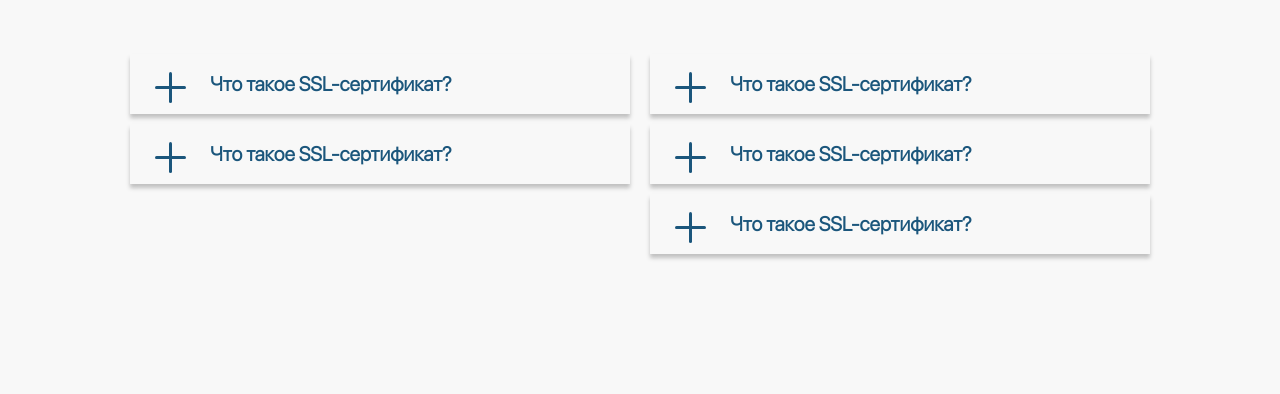
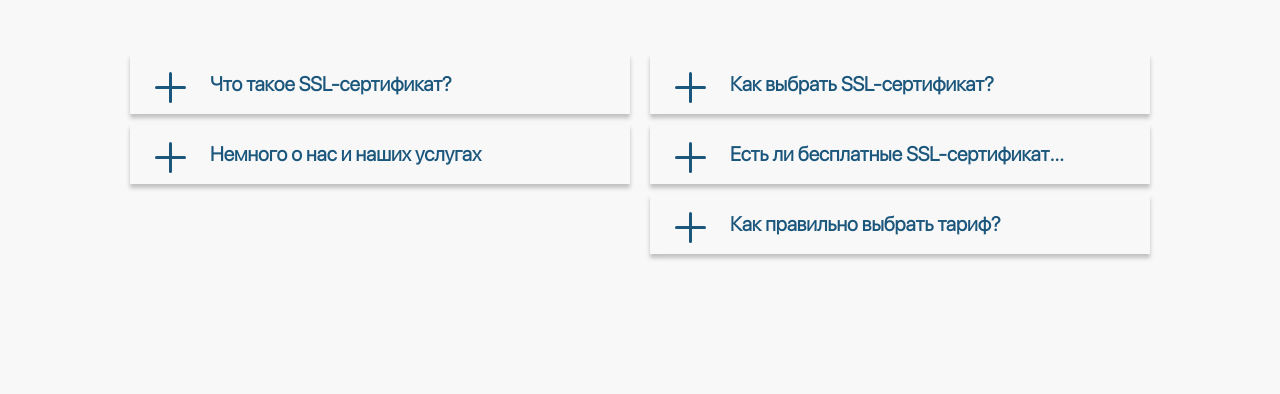
Before and after one commit to Aleksandr3267/hosting-test, a plain HTML site: page index.html in a window 1280 px wide. Shown: the part 7158-7552 px from the top of the page. Drawn offline with Linux system fonts and the light colour scheme.

Commit message:
Update index.html

```diff
--- a/index.html
+++ b/index.html
@@ -668,7 +668,7 @@
                     оформлением заказа на виртуальный хостинг. Если вы не нашли ответ на имеющиеся у вас вопрос, задайте
                     его
                     нашим специалистам.</p>
-                <div class="faq__content">
+                 <div class="faq__content">
                     <div class="faq-content-left">
                         <div class="faq-spoiler">
                             <div class="faq-spoiler-click">Что такое SSL-сертификат?</div>
@@ -690,7 +690,7 @@
                             </div>
                         </div>
                         <div class="faq-spoiler">
-                            <div class="faq-spoiler-click">Что такое SSL-сертификат?</div>
+                            <div class="faq-spoiler-click">Немного о нас и наших услугах</div>
                             <div class="content">
                                 <p>Это криптографический протокол для организации защищенного соединения с вашим сайтом.
                                     Такие
@@ -711,7 +711,8 @@
                     </div>
                     <div class="faq-content-right">
                         <div class="faq-spoiler">
-                            <div class="faq-spoiler-click">Что такое SSL-сертификат?</div>
+                            <div class="faq-spoiler-click">Как выбрать SSL-сертификат?
+                            </div>
                             <div class="content">
                                 <p>Это криптографический протокол для организации защищенного соединения с вашим сайтом.
                                     Такие
@@ -730,7 +731,8 @@
                             </div>
                         </div>
                         <div class="faq-spoiler">
-                            <div class="faq-spoiler-click">Что такое SSL-сертификат?</div>
+                            <div class="faq-spoiler-click">Есть ли бесплатные SSL-сертификаты?
+                            </div>
                             <div class="content">
                                 <p>Это криптографический протокол для организации защищенного соединения с вашим сайтом.
                                     Такие
@@ -749,7 +751,8 @@
                             </div>
                         </div>
                         <div class="faq-spoiler">
-                            <div class="faq-spoiler-click">Что такое SSL-сертификат?</div>
+                            <div class="faq-spoiler-click">Как правильно выбрать тариф?
+                            </div>
                             <div class="content">
                                 <p>Это криптографический протокол для организации защищенного соединения с вашим сайтом.
                                     Такие
```
